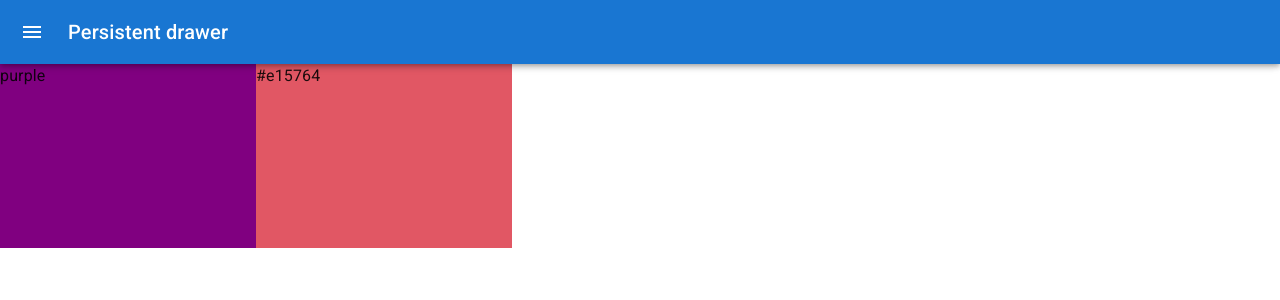
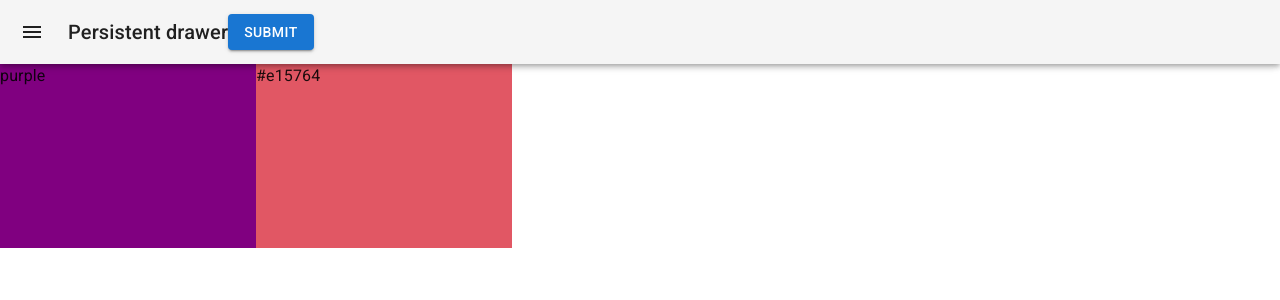
Before and after one commit to NitinNitinRaj/React_Projects, a React (Create React App) app in the folder color_project/: page /palette/new in a window 1280 px wide. Shown: the top 300 px of the page. Built offline with nearby package versions, Linux system fonts and the light colour scheme.

Commit message:
add new palette submit

```diff
--- a/color_project/src/App.js
+++ b/color_project/src/App.js
@@ -1,21 +1,34 @@
+import { useState } from "react";
 import { Route, Routes } from "react-router-dom";
+import NewPaletteForm from "./components/NewPaletteFrom";
 import PaletteList from "./components/PaletteList";
 import PaletteWrapper from "./components/PaletteWrapper";
 import SingleColorPaletteWrapper from "./components/SingleColorPaletteWrapper";
 import seedColors from "./utils/seedColors";
-import NewPaletteForm from "./components/NewPaletteFrom";
 
 export default function App() {
+  const [palettes, setPalettes] = useState(seedColors);
+  const savePalette = (newPalette) => {
+    setPalettes([...palettes, newPalette]);
+  };
   return (
     <Routes>
-      <Route exact path="/" element={<PaletteList palettes={seedColors} />} />
-      <Route exact path="/palette/new" element={<NewPaletteForm />} />
-      <Route exact path="/palette/:id" element={<PaletteWrapper />} />
+      <Route exact path="/" element={<PaletteList palettes={palettes} />} />
+      <Route
+        exact
+        path="/palette/new"
+        element={<NewPaletteForm savePalette={savePalette} />}
+      />
+      <Route
+        exact
+        path="/palette/:id"
+        element={<PaletteWrapper palettes={palettes} />}
+      />
 
       <Route
         exact
         path="/palette/:paletteId/:colorId"
-        element={<SingleColorPaletteWrapper />}
+        element={<SingleColorPaletteWrapper palettes={palettes} />}
       />
     </Routes>
   );
--- a/color_project/src/components/NewPaletteFrom.js
+++ b/color_project/src/components/NewPaletteFrom.js
@@ -19,6 +19,7 @@ import { styled } from "@mui/material/styles";
 import Chrome from "@uiw/react-color-chrome";
 import { useState } from "react";
 import DraggableColorBox from "./DraggableColorBox";
+import { useNavigate } from "react-router-dom";
 
 const drawerWidth = 400;
 
@@ -66,7 +67,7 @@ const DrawerHeader = styled("div")(({ theme }) => ({
   justifyContent: "flex-end",
 }));
 
-export default function NewPaletteForm() {
+export default function NewPaletteForm({ savePalette }) {
   const [open, setOpen] = useState(false);
   const [currentColor, setCurrentColor] = useState("#fff");
   const [colors, setColors] = useState([
@@ -75,6 +76,8 @@ export default function NewPaletteForm() {
   ]);
   const [newName, setNewName] = useState("");
   const [error, setError] = useState();
+
+  const navigate = useNavigate();
 
   const handleDrawerOpen = () => {
     setOpen(true);
@@ -105,10 +108,20 @@ export default function NewPaletteForm() {
     setNewName(e.target.value);
   };
 
+  const handleSavePalette = () => {
+    let paletteName = "New Test Palette";
+    savePalette({
+      id: paletteName.toLowerCase().replace(/ /g, "-"),
+      paletteName: paletteName,
+      colors,
+    });
+    navigate("/");
+  };
+
   return (
     <Box sx={{ display: "flex" }}>
       <CssBaseline />
-      <AppBar position="fixed" open={open}>
+      <AppBar position="fixed" open={open} color="default">
         <Toolbar>
           <IconButton
             color="inherit"
@@ -122,6 +135,13 @@ export default function NewPaletteForm() {
           <Typography variant="h6" noWrap component="div">
             Persistent drawer
           </Typography>
+          <Button
+            variant="contained"
+            color="primary"
+            onClick={handleSavePalette}
+          >
+            Submit
+          </Button>
         </Toolbar>
       </AppBar>
       <Drawer
--- a/color_project/src/components/PaletteWrapper.js
+++ b/color_project/src/components/PaletteWrapper.js
@@ -1,12 +1,11 @@
 import { useParams } from "react-router-dom";
 import { generatePalette } from "../utils/colorHelper";
-import seedColors from "../utils/seedColors";
 import Palette from "./Palette";
 
-export default function PaletteWrapper() {
+export default function PaletteWrapper({ palettes }) {
   const { id } = useParams();
   const findPalette = (id) => {
-    return seedColors.find((color) => color.id === id);
+    return palettes.find((color) => color.id === id);
   };
   return <Palette palette={generatePalette(findPalette(id))} />;
 }
--- a/color_project/src/components/SingleColorPaletteWrapper.js
+++ b/color_project/src/components/SingleColorPaletteWrapper.js
@@ -1,13 +1,12 @@
 import { useParams } from "react-router-dom";
 import { generatePalette } from "../utils/colorHelper";
-import seedColors from "../utils/seedColors";
 import SingleColorPalette from "./SingleColorPalette";
 
-export default function SingleColorPaletteWrapper() {
+export default function SingleColorPaletteWrapper({ palettes }) {
   const { paletteId, colorId } = useParams();
 
   const findPalette = (id) => {
-    return seedColors.find((color) => color.id === id);
+    return palettes.find((color) => color.id === id);
   };
   return (
     <SingleColorPalette
```
